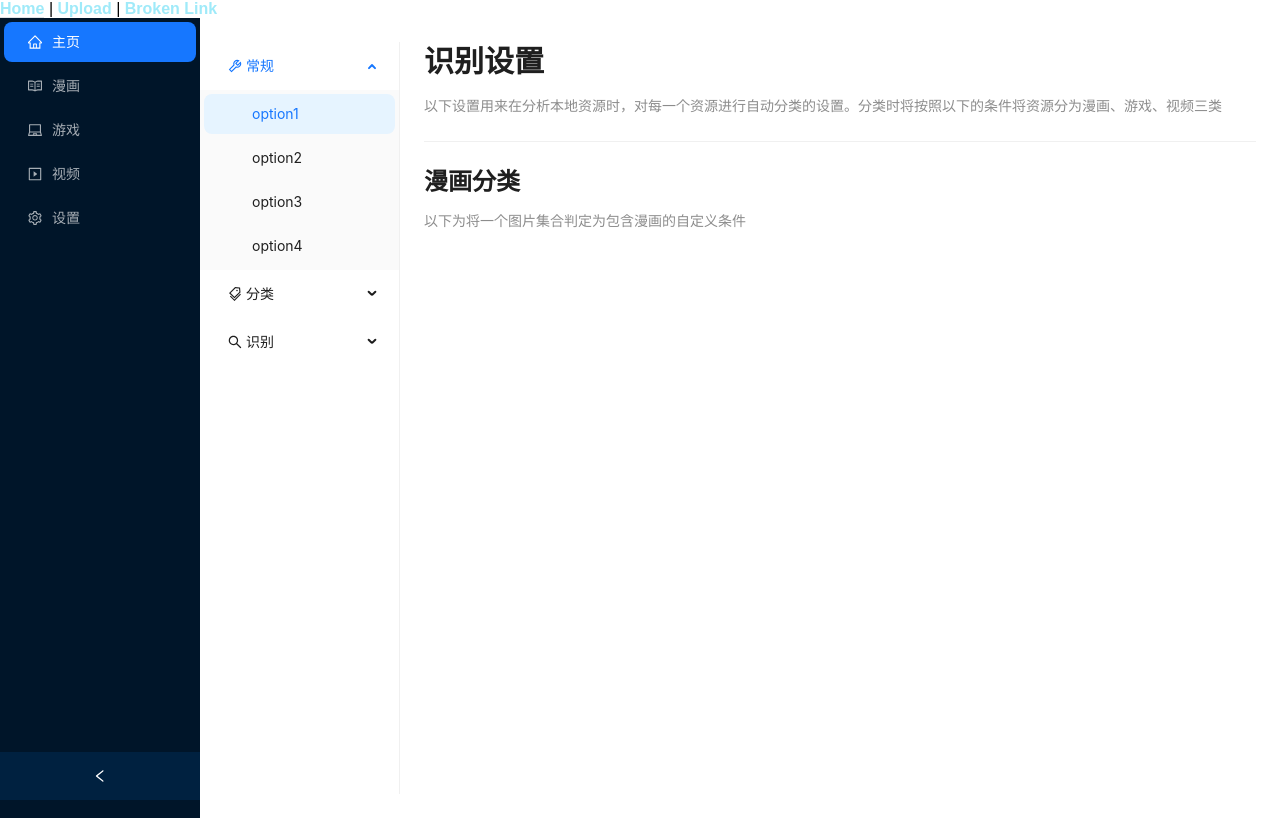
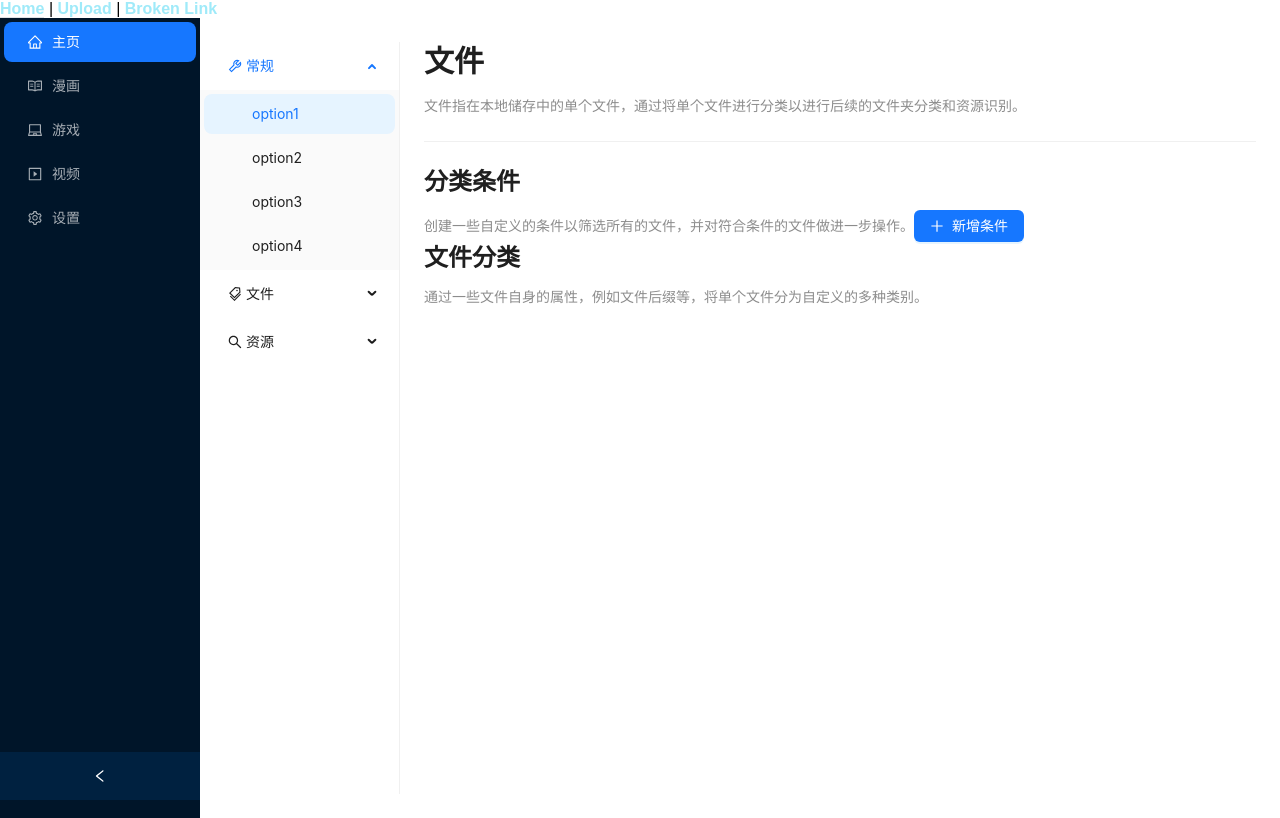
Before and after one commit to muyoou/ResourceGallery, a Vue app: page / in a window 1280 px wide. Built offline with nearby package versions, Linux system fonts and the light colour scheme.

Commit message:
文件条件

```diff
--- a/package.json
+++ b/package.json
@@ -25,7 +25,8 @@
     "@electron-toolkit/utils": "^2.0.0",
     "@popperjs/core": "^2.11.8",
     "ant-design-vue": "^4.0.7",
-    "electron-updater": "^6.1.1"
+    "electron-updater": "^6.1.1",
+    "sqlite3": "^5.1.6"
   },
   "devDependencies": {
     "@electron-toolkit/eslint-config": "^1.0.1",
--- a/src/main/index.ts
+++ b/src/main/index.ts
@@ -3,9 +3,12 @@ import { join } from 'path'
 import { electronApp, optimizer, is } from '@electron-toolkit/utils'
 import icon from '../../resources/icon.png?asset'
 import { MFile, MFolder, MFileSet } from './object'
+import {SQL} from './sql'
 const fs = require("fs");
 const path = require("path");
 
+
+//通过给出的地址打印文件树
 async function openFile(_, files : string[]){
   let out = new MFileSet()
   console.log(files)
@@ -20,6 +23,7 @@ async function openFile(_, files : string[]){
   return out
 }
 
+// 遍历文件并生成文件树
 function TraverseFolder(folder, key: string): MFile|MFolder{
   let stats = fs.statSync(folder)
   if(stats.isDirectory()){
@@ -82,6 +86,7 @@ app.whenReady().then(() => {
   })
 
   createWindow()
+  SQL.init()
 
   app.on('activate', function () {
     // On macOS it's common to re-create a window in the app when the
--- /dev/null
+++ b/src/renderer/src/components/manage/FileCC.vue
@@ -0,0 +1,54 @@
+<script setup lang="ts">
+import { ref,reactive,h, FunctionalComponent } from 'vue';
+import {
+  PlusOutlined,
+} from '@ant-design/icons-vue';
+interface FormState {
+  name: string;
+  id: number
+  region: undefined;
+}
+
+const open = ref<boolean>(false);
+const showModal = () => {
+  open.value = true;
+};
+
+const handleOk = (e: MouseEvent) => {
+  console.log(e);
+  open.value = false;
+};
+const formState = reactive<FormState>({
+  name: '',
+  id: 0,
+  region: undefined,
+});
+const onFinish = (values: any) => {
+  console.log('Success:', values);
+};
+
+const onFinishFailed = (errorInfo: any) => {
+  console.log('Failed:', errorInfo);
+};
+</script>
+
+<template>
+  <a-button type="primary" @click="showModal" :icon="h(PlusOutlined as FunctionalComponent)">新增条件</a-button>
+  <a-modal v-model:open="open" title="新增条件" @ok="handleOk">
+    <a-form :model="formState" name="basic" :label-col="{ style: { width: '150px' } }" :wrapper-col="{ span: 16 }"
+      autocomplete="off" @finish="onFinish" @finishFailed="onFinishFailed">
+      <a-form-item label="基础条件" name="region" :rules="[{ required: true }]">
+        <a-select v-model:value="formState.region" placeholder="请选择应用的基础条件">
+          <a-select-option value="name">通过文件名称筛选</a-select-option>
+          <a-select-option value="size">通过文件大小筛选</a-select-option>
+          <a-select-option value="suffix">通过文件后缀筛选</a-select-option>
+          <a-select-option value="CreationDate">通过文件创建日期筛选</a-select-option>
+          <a-select-option value="beijing">通过文件修改日期筛选</a-select-option>
+          <a-select-option value="beijing">同级文件中某条件的达成数</a-select-option>
+          <a-select-option value="beijing">表达式筛选</a-select-option>
+          <a-select-option value="beijing">脚本筛选</a-select-option>
+        </a-select>
+      </a-form-item>
+    </a-form>
+  </a-modal>
+</template>
--- a/src/renderer/src/components/manage/newResource.vue
+++ b/src/renderer/src/components/manage/newResource.vue
@@ -8,6 +8,16 @@ interface FormState {
   id: number
   region: undefined;
 }
+const props = defineProps({
+  resourceName:{
+    type: String,
+    default:''
+  },
+  resourceID:{
+    type:Number,
+    default: 0
+  }
+})
 const open = ref<boolean>(false);
 const showModal = () => {
   open.value = true;
@@ -37,10 +47,10 @@ const onFinishFailed = (errorInfo: any) => {
     <a-form :model="formState" name="basic" :label-col="{ style: { width: '150px' } }" :wrapper-col="{ span: 16 }"
       autocomplete="off" @finish="onFinish" @finishFailed="onFinishFailed">
       <a-form-item label="资源名称" name="name" :rules="[{ required: true }]">
-        <a-input v-model:value="formState.name" />
+        <a-input v-model:value="props.resourceName" />
       </a-form-item>
       <a-form-item label="资源ID" name="id" :rules="[{ required: true }]">
-        <a-input-number id="inputNumber" v-model:value="formState.id" :min="0" :max="10" />
+        <a-input-number id="inputNumber" v-model:value="props.resourceID" :min="0" :max="10" />
       </a-form-item>
       <a-form-item label="资源类型" name="region" :rules="[{ required: true }]">
         <a-select v-model:value="formState.region" placeholder="请选择资源类型">
--- a/src/renderer/src/components/setting.vue
+++ b/src/renderer/src/components/setting.vue
@@ -5,6 +5,7 @@ import {
   TagsOutlined,
   SearchOutlined,
 } from '@ant-design/icons-vue';
+import FileCC from './manage/FileCC.vue'
 const selectedKeys2 = ref<string[]>(['1']);
 const openKeys = ref<string[]>(['sub1']);
 </script>
@@ -12,12 +13,7 @@ const openKeys = ref<string[]>(['sub1']);
 <template>
   <a-layout style="padding: 24px 0; background: #fff">
     <a-layout-sider width="200" style="background: #fff">
-          <a-menu
-            v-model:selectedKeys="selectedKeys2"
-            v-model:openKeys="openKeys"
-            mode="inline"
-            style="height: 100%"
-          >
+      <a-menu v-model:selectedKeys="selectedKeys2" v-model:openKeys="openKeys" mode="inline" style="height: 100%">
         <a-sub-menu key="sub1">
           <template #title>
             <span>
@@ -34,32 +30,34 @@ const openKeys = ref<string[]>(['sub1']);
           <template #title>
             <span>
               <TagsOutlined />
-                  分类
+              文件
             </span>
           </template>
-              <a-menu-item key="5">漫画分类</a-menu-item>
-              <a-menu-item key="6">游戏分类</a-menu-item>
-              <a-menu-item key="7">图片分类</a-menu-item>
+          <a-menu-item key="5">单一文件分类</a-menu-item>
+          <a-menu-item key="6">文件关键字</a-menu-item>
         </a-sub-menu>
         <a-sub-menu key="sub3">
           <template #title>
             <span>
               <SearchOutlined />
-                  识别
+              资源
             </span>
           </template>
-              <a-menu-item key="9">漫画识别</a-menu-item>
-              <a-menu-item key="10">游戏识别</a-menu-item>
-              <a-menu-item key="11">图片识别</a-menu-item>
+          <a-menu-item key="9">文件类型识别</a-menu-item>
+          <a-menu-item key="10">资源类型识别</a-menu-item>
         </a-sub-menu>
       </a-menu>
     </a-layout-sider>
     <a-layout-content :style="{ padding: '0 24px', minHeight: '280px' }">
-          <a-typography-title :level="2">识别设置</a-typography-title>
-      <a-typography-text type="secondary">以下设置用来在分析本地资源时，对每一个资源进行自动分类的设置。分类时将按照以下的条件将资源分为漫画、游戏、视频三类</a-typography-text>
+      <a-typography-title :level="2">文件</a-typography-title>
+      <a-typography-text type="secondary">文件指在本地储存中的单个文件，通过将单个文件进行分类以进行后续的文件夹分类和资源识别。</a-typography-text>
       <a-divider />
-      <a-typography-title :level="3">漫画分类</a-typography-title>
-      <a-typography-text type="secondary">以下为将一个图片集合判定为包含漫画的自定义条件</a-typography-text>
+      <a-typography-title :level="3">分类条件</a-typography-title>
+      <a-typography-text type="secondary">创建一些自定义的条件以筛选所有的文件，并对符合条件的文件做进一步操作。</a-typography-text>
+      <FileCC></FileCC>
+      <a-typography-title :level="3">文件分类</a-typography-title>
+      <a-typography-text type="secondary">通过一些文件自身的属性，例如文件后缀等，将单个文件分为自定义的多种类别。</a-typography-text>
+
     </a-layout-content>
   </a-layout>
 </template>
```
Also changed, not shown: src/main/object.ts (+0 -13 lines), src/main/sql.ts (added, +15 -0 lines), 1 other file (tests, documents, lock files or other folders). Lines whose indentation alone changed are shown as unchanged.
